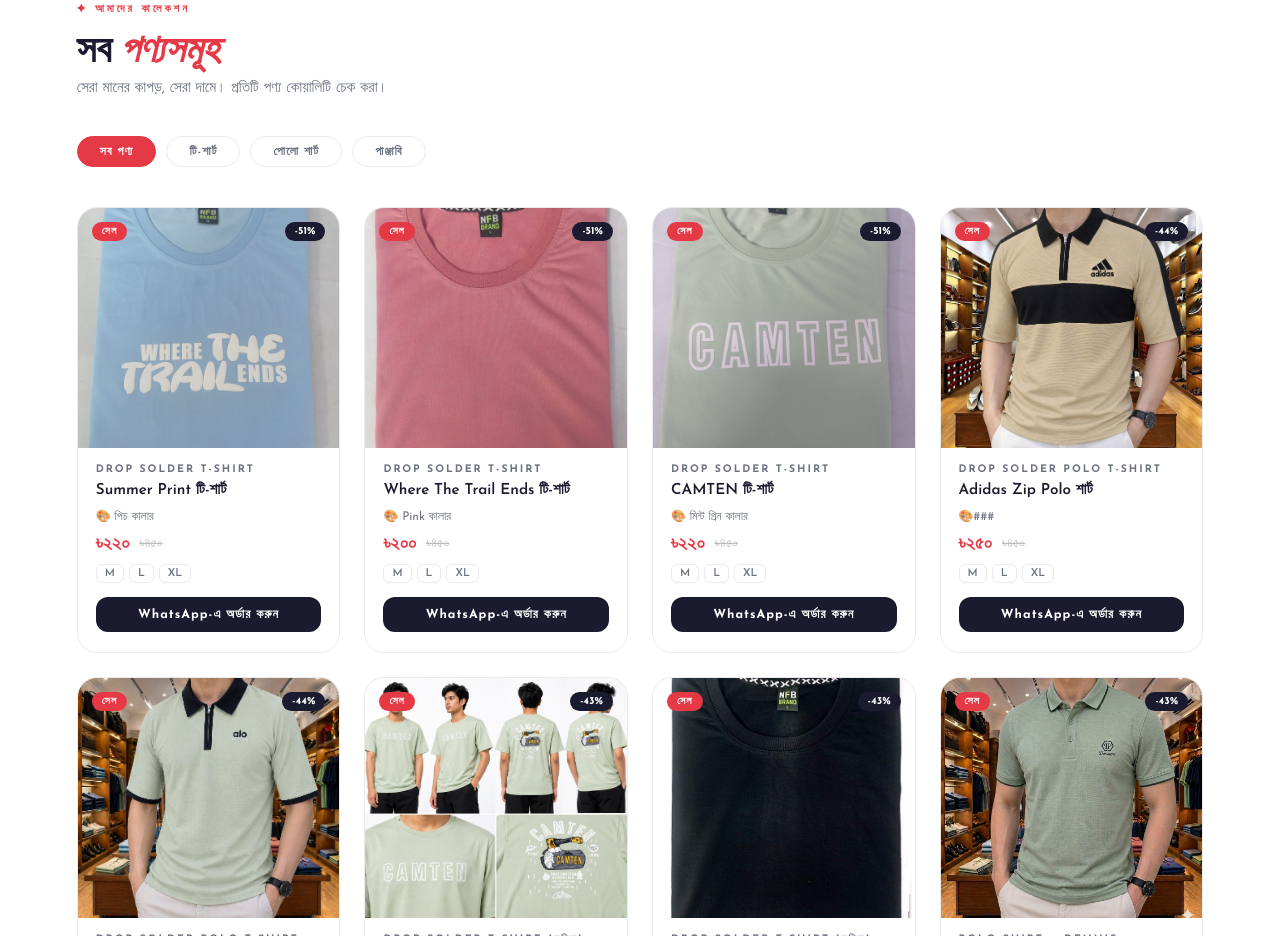
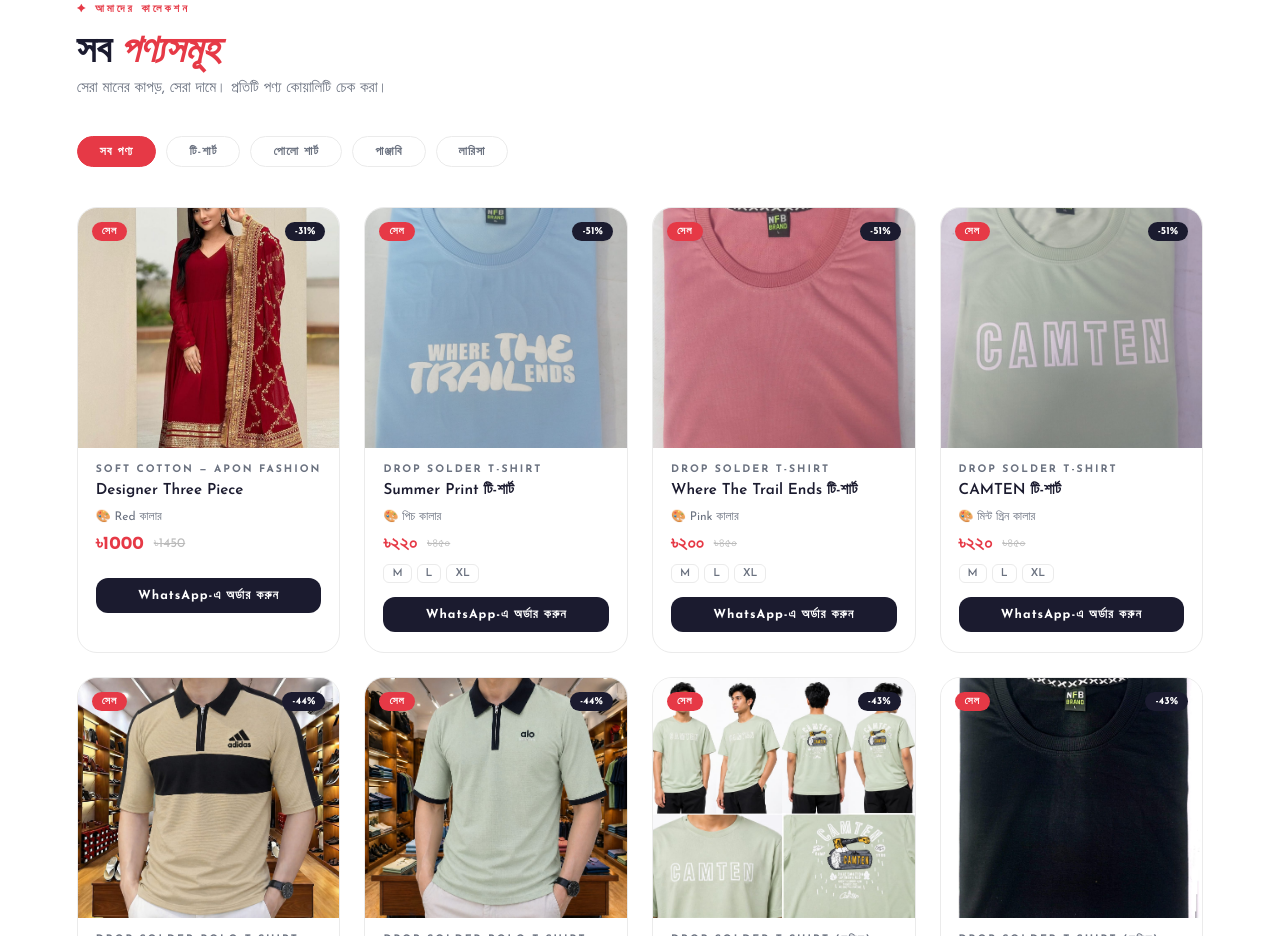
Before and after one commit to Alihsan26/nagar-style, a plain HTML site: page index.html in a window 1280 px wide. Shown: the part 1067-2003 px from the top of the page. Drawn offline with nearby package versions, Linux system fonts and the light colour scheme; a web font is replaced by a local one.

Commit message:
Change 2 by nitu

```diff
--- a/index.html
+++ b/index.html
@@ -491,10 +491,30 @@
     <button class="filter-btn" onclick="filterProducts('tshirt', this)">টি-শার্ট</button>
     <button class="filter-btn" onclick="filterProducts('polo', this)">পোলো শার্ট</button>
     <button class="filter-btn" onclick="filterProducts('punjabi', this)">পাঞ্জাবি</button>
+    <button class="filter-btn" onclick="filterProducts('larisa', this)">লারিসা</button>
   </div>
 
   <div class="product-grid" id="productGrid">
-
+<!-- 15 -->
+    <div class="product-card" data-cat="larisa">
+      <img class="product-img" src="Gallery/IMAGE 001.jpeg" alt="Image 1">
+      <span class="badge-sale">সেল</span>
+      <span class="badge-pct">-31%</span>
+      <div class="product-body">
+        <div class="product-category">Soft Cotton — Apon Fashion</div>
+        <div class="product-name">Designer Three Piece</div>
+        <div class="product-color">🎨 Red কালার</div>
+        <div class="product-price">
+          <span class="price-offer">৳1000</span>
+          <span class="price-original">৳1450</span>
+        </div>
+        <div class="size-list">
+          <!-- <span class="size-tag">20</span><span class="size-tag">22</span><span class="size-tag">24</span> -->
+          <!-- <span class="size-tag">26</span><span class="size-tag">28</span><span class="size-tag">30</span><span class="size-tag">32</span> -->
+        </div>
+        <a href="https://wa.me/8801920917247?text=আমি%20ছোটদের%20পাঞ্জাবি%20(গ্রে)%20অর্ডার%20করতে%20চাই" target="_blank" class="btn-order">WhatsApp-এ অর্ডার করুন</a>
+      </div>
+    </div>
     <!-- 1 -->
     <div class="product-card" data-cat="tshirt">
       <img class="product-img" src="Gallery/T-shirt 220tk Pich color.jfif" alt="Summer T-Shirt">
@@ -777,6 +797,8 @@
       </div>
     </div>
 
+
+
   </div>
 </section>
 
```
Also changed, not shown: Gallery/IMAGE 001.jpeg (added).
